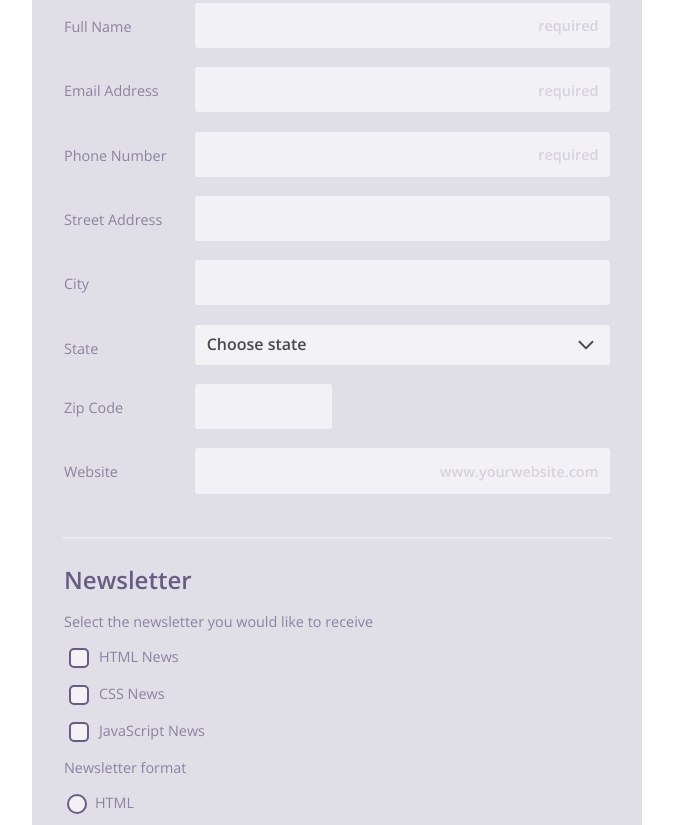
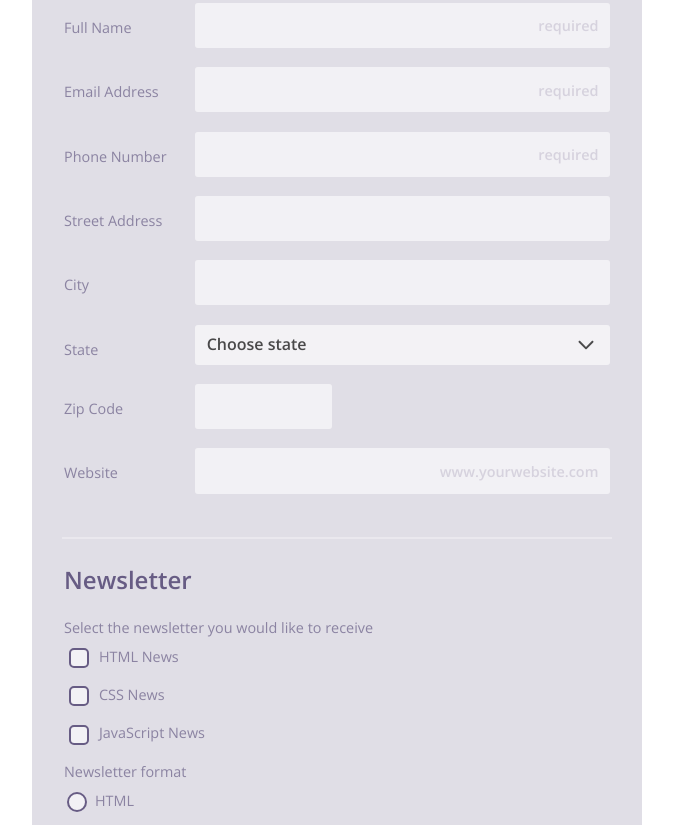
Before and after one commit to andystoica/fewd-project-03, a plain HTML site: page index.html in a window 1280 px wide. Shown: the part 275-1100 px from the top of the page, without its empty margins (303-976 px from the left). Drawn offline with nearby package versions, Linux system fonts and the light colour scheme.

Commit message:
Feedback additions
Replaced pre checkbox / radio box group labels with h3 tags.

```diff
--- a/index.html
+++ b/index.html
@@ -101,7 +101,7 @@
     <fieldset>
       <legend>Newsletter</legend>
 
-      <label>Select the newsletter you would like to receive</label>
+      <h3>Select the newsletter you would like to receive</h3>
       <label for="selection_html" class="control">
         <input type="checkbox" id="selection_html" name="newsletter_selection" value="selection_html">
         <span>HTML News</span>
@@ -117,7 +117,7 @@
         <span>JavaScript News</span>
       </label>
 
-      <label>Newsletter format</label>
+      <h3>Newsletter format</h3>
       <label for="format_html" class="control">
         <input type="radio" id="format_html" name="newsletter_format" value="format_html">
         <span>HTML</span>
--- a/styles/styles.css
+++ b/styles/styles.css
@@ -25,7 +25,6 @@ h2, legend {
   font-size: 1.5rem;
   font-weight: 600;
 }
-
 
 
 /**
@@ -137,11 +136,13 @@ input:-moz-placeholder {
   color: rgba(103, 92, 132, .2);
 }
 
-label {
+label, h3 {
   font-size: .9rem;
+  line-height: 1.5;
   display: block;
   margin-top: .3rem;
   margin-bottom: .5rem;
+  font-weight: 200;
 }
 
 .fs-newsletter {
```
